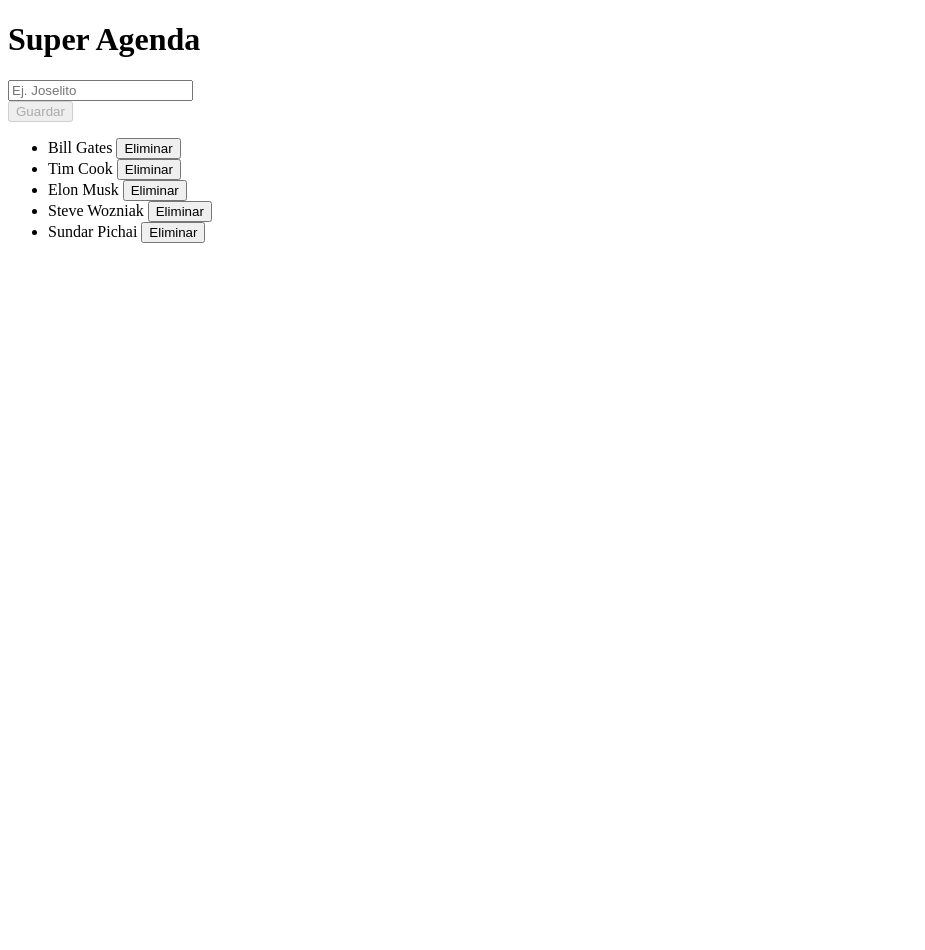
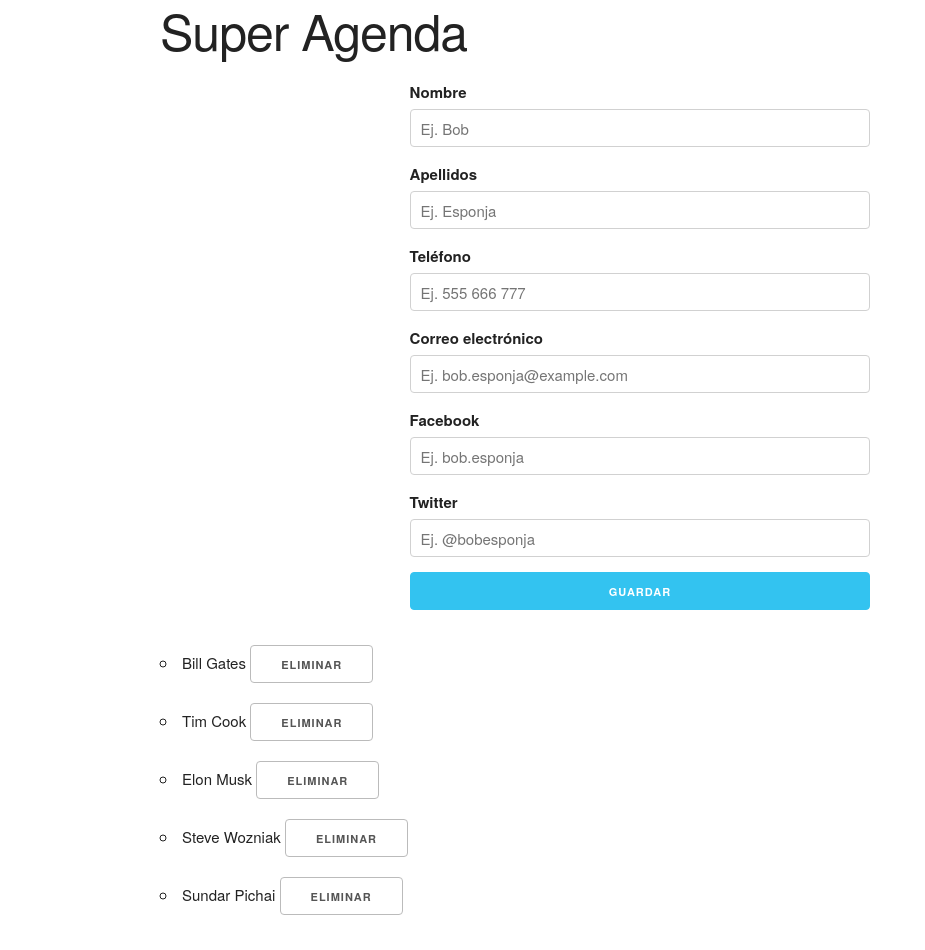
Before and after one commit to vermicida/kc-angular-altran, an Angular app: page / in a window 1280 px wide. Shown: the whole page, without its empty margins (0-925 px from the left). Before the commit the page ends 800 px from the top, so only its background shows below. Built offline with nearby package versions, Linux system fonts and the light colour scheme.

Commit message:
Añadimos Skeleton CSS y FontAwesome a nuestra agenda. Además mejoramos el formulario para soportar más datos de nuestros contactos.

```diff
--- a/package.json
+++ b/package.json
@@ -22,7 +22,9 @@
     "@angular/platform-browser-dynamic": "^5.0.0",
     "@angular/router": "^5.0.0",
     "core-js": "^2.4.1",
+    "font-awesome": "^4.7.0",
     "rxjs": "^5.5.2",
+    "skeleton-css": "^2.0.4",
     "zone.js": "^0.8.14"
   },
   "devDependencies": {
--- a/src/app/app.component.html
+++ b/src/app/app.component.html
@@ -1,5 +1,8 @@
+<div class="container">
   <div>
+    <header>
       <h1>Super Agenda</h1>
+    </header>
   </div>
   <div>
     <app-formulario-contacto
@@ -19,3 +22,4 @@
       (botonEliminarPulsado)="borrarContacto($event)">
     </app-lista-contactos>
   </div>
+</div>
--- a/src/app/app.component.ts
+++ b/src/app/app.component.ts
@@ -1,6 +1,7 @@
 import { Component, OnInit } from '@angular/core';
 
 import { ContactosService } from './contactos.service';
+import { Contacto } from './contacto';
 
 @Component({
   selector: 'app-root',
@@ -22,7 +23,7 @@
     this.listaContactos = this._contactosService.obtenerContactos();
   }
 
-  guardarContacto(contacto: any): void {
+  guardarContacto(contacto: Contacto): void {
     this._contactosService.crearContacto(contacto.nombre);
     this.listaContactos = this._contactosService.obtenerContactos();
   }
--- /dev/null
+++ b/src/app/contacto.ts
@@ -0,0 +1,8 @@
+export interface Contacto {
+  nombre: string;
+  apellidos?: string;
+  telefono?: string;
+  email?: string;
+  facebook?: string;
+  twitter?: string;
+}
--- a/src/app/formulario-contacto/formulario-contacto.component.html
+++ b/src/app/formulario-contacto/formulario-contacto.component.html
@@ -7,17 +7,22 @@
 <form
   [formGroup]="formularioContacto"
   (ngSubmit)="notificarCreacionContacto()">
-  <div>
+
+  <!-- Nombre del contacto -->
+  <div class="row">
+    <div class="offset-by-three six columns">
+      <label for="nombre-contacto">Nombre</label>
       <!--
         Para decirle a Angular qué instancia de 'FormControl'
         se va a encargar de gestionar un control, usamos la
         directiva 'FormControlName'.
       -->
       <input
+        id="nombre-contacto"
         type="text"
-      placeholder="Ej. Joselito"
-      formControlName="nombre">
-  </div>
+        placeholder="Ej. Bob"
+        formControlName="nombre"
+        class="u-full-width">
       <!--
         Podemos acceder a las instancias 'FormControl' de un
         formulario indicando su nombre en la función 'get()' del
@@ -26,7 +31,82 @@
       <div *ngIf="formularioContacto.get('nombre').touched && formularioContacto.get('nombre').invalid">
         El campo nombre es obligatorio y debe tener al menos 3 caracteres.
       </div>
+    </div>
+  </div>
+
+  <!-- Apellidos del contacto -->
+  <div class="row">
+    <div class="offset-by-three six columns">
+      <label for="apellidos-contacto">Apellidos</label>
+      <input
+        id="apellidos-contacto"
+        type="text"
+        placeholder="Ej. Esponja"
+        formControlName="apellidos"
+        class="u-full-width">
+    </div>
+  </div>
+
+  <!-- Teléfono del contacto -->
+  <div class="row">
+    <div class="offset-by-three six columns">
+      <label for="telefono-contacto">Teléfono</label>
+      <input
+        id="telefono-contacto"
+        type="text"
+        placeholder="Ej. 555 666 777"
+        formControlName="telefono"
+        class="u-full-width">
+    </div>
+  </div>
+
+  <!-- Correo electrónico del contacto -->
+  <div class="row">
+    <div class="offset-by-three six columns">
+      <label for="email-contacto">Correo electrónico</label>
+      <input
+        id="email-contacto"
+        type="text"
+        placeholder="Ej. bob.esponja@example.com"
+        formControlName="email"
+        class="u-full-width">
+    </div>
+  </div>
+
+  <!-- Cuenta de Facebook del contacto -->
+  <div class="row">
+    <div class="offset-by-three six columns">
+      <label for="facebook-contacto">Facebook</label>
+      <input
+        id="facebook-contacto"
+        type="text"
+        placeholder="Ej. bob.esponja"
+        formControlName="facebook"
+        class="u-full-width">
+    </div>
+  </div>
+
+  <!-- Cuenta de Twitter del contacto -->
+  <div class="row">
+    <div class="offset-by-three six columns">
+      <label for="twitter-contacto">Twitter</label>
+      <input
+        id="twitter-contacto"
+        type="text"
+        placeholder="Ej. @bobesponja"
+        formControlName="twitter"
+        class="u-full-width">
+    </div>
+  </div>
+
+  <!-- Botón guardar -->
+  <div class="row">
+    <div class="offset-by-three six columns">
       <button
         type="submit"
-    [disabled]="formularioContacto.invalid">Guardar</button>
+        [disabled]="formularioContacto.invalid"
+        class="button-primary u-full-width">Guardar</button>
+    </div>
+  </div>
+
 </form>
--- a/src/app/formulario-contacto/formulario-contacto.component.ts
+++ b/src/app/formulario-contacto/formulario-contacto.component.ts
@@ -1,5 +1,7 @@
 import { Component, ViewEncapsulation, Output, EventEmitter } from '@angular/core';
 import { FormBuilder, FormGroup, Validators } from '@angular/forms';
+
+import { Contacto } from '../contacto';
 
 @Component({
   selector: 'app-formulario-contacto',
@@ -11,7 +13,7 @@
 
   formularioContacto: FormGroup;
 
-  @Output() botonGuardarPulsado = new EventEmitter<any>();
+  @Output() botonGuardarPulsado = new EventEmitter<Contacto>();
 
   // Para crear formularios reactivos nos podemos apoyar en
   // la clase 'FormBuilder' que debemos solicitar a Angular
@@ -33,12 +35,18 @@
           Validators.required,
           Validators.minLength(3)
         ]
-      }]
+      }],
+      apellidos: '',
+      telefono: '',
+      email: '',
+      facebook: '',
+      twitter: ''
     });
   }
 
   notificarCreacionContacto(): void {
-    this.botonGuardarPulsado.emit(this.formularioContacto.value);
+    let contacto = this.formularioContacto.value as Contacto;
+    this.botonGuardarPulsado.emit(contacto);
   }
 
 }
```
Also changed, not shown: .angular-cli.json, 1 other file (tests, documents, lock files or other folders). Lines whose indentation alone changed are shown as unchanged.
